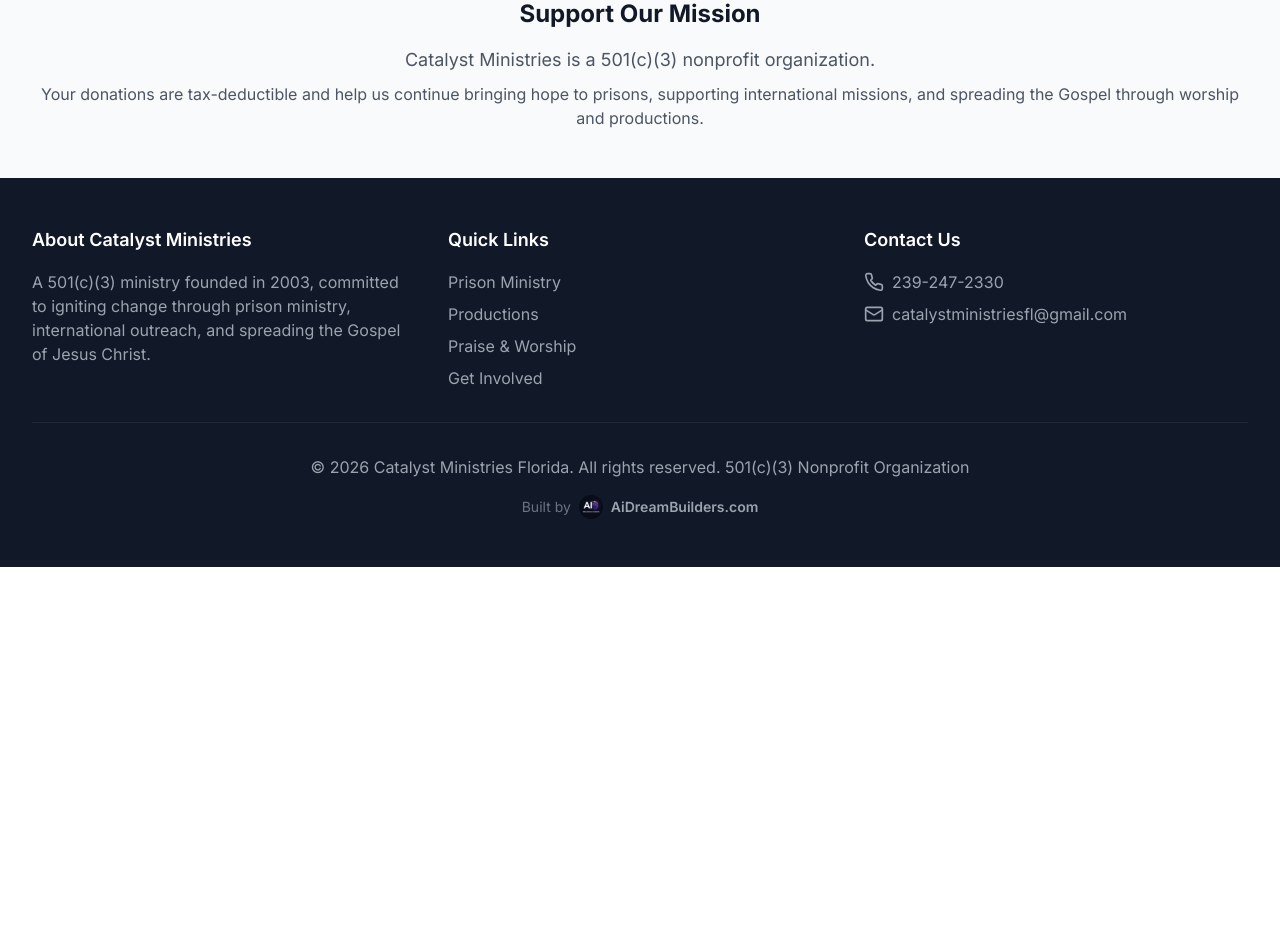
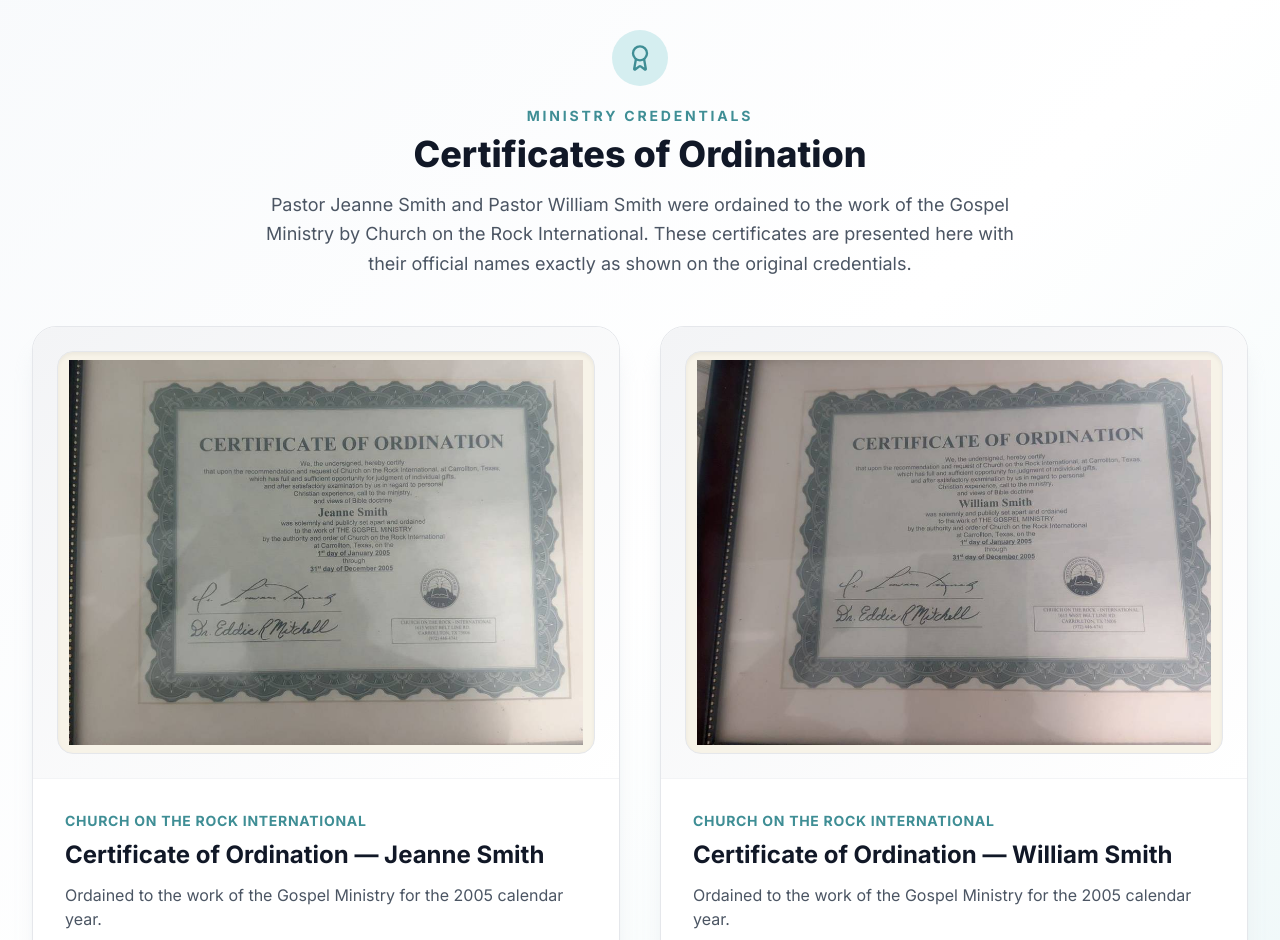
Before and after one commit to Catalyst-FL/catalystfl, a Next.js app: page /contact in a window 1280 px wide. Shown: the part 1860-2800 px from the top of the page. Before the commit the page ends 2427 px from the top, so only its background shows below. Built offline with nearby package versions, Linux system fonts and the light colour scheme; no server answers.

Commit message:
Add ordination certificates to contact page

```diff
--- a/app/contact/page.tsx
+++ b/app/contact/page.tsx
@@ -1,7 +1,8 @@
 'use client';
 
 import PageHero from '@/components/PageHero';
-import { Phone, Mail, MapPin, Send } from 'lucide-react';
+import Image from 'next/image';
+import { Phone, Mail, MapPin, Send, Award, ExternalLink } from 'lucide-react';
 import { useState } from 'react';
 import Script from 'next/script';
 
@@ -266,6 +267,121 @@
         </div>
       </div>
 
+      {/* Ministry Credentials */}
+      <section className="bg-gradient-to-br from-slate-50 via-white to-primary-50 py-20">
+        <div className="mx-auto max-w-7xl px-4 sm:px-6 lg:px-8">
+          <div className="mx-auto max-w-3xl text-center">
+            <div className="mx-auto inline-flex h-14 w-14 items-center justify-center rounded-full bg-primary-100 text-primary-700">
+              <Award className="h-7 w-7" aria-hidden="true" />
+            </div>
+            <p className="mt-5 text-sm font-bold uppercase tracking-[0.2em] text-primary-700">
+              Ministry Credentials
+            </p>
+            <h2 className="mt-2 text-3xl font-extrabold text-gray-900 sm:text-4xl">
+              Certificates of Ordination
+            </h2>
+            <p className="mt-4 text-lg leading-relaxed text-gray-600">
+              Pastor Jeanne Smith and Pastor William Smith were ordained to the work of the Gospel Ministry
+              by Church on the Rock International. These certificates are presented here with their official
+              names exactly as shown on the original credentials.
+            </p>
+          </div>
+
+          <div className="mt-12 grid gap-10 lg:grid-cols-2">
+            <article className="overflow-hidden rounded-3xl border border-gray-200 bg-white shadow-xl shadow-gray-200/60">
+              <div className="bg-gradient-to-br from-gray-100 to-white p-4 sm:p-6">
+                <a
+                  href="/images/credentials/jeanne-smith-certificate-ordination.jpg"
+                  target="_blank"
+                  rel="noopener noreferrer"
+                  className="group block"
+                  aria-label="View Jeanne Smith Certificate of Ordination full size"
+                >
+                  <div className="relative aspect-[4/3] overflow-hidden rounded-2xl border border-gray-200 bg-[#f7f3e8] shadow-inner">
+                    <Image
+                      src="/images/credentials/jeanne-smith-certificate-ordination.jpg"
+                      alt="Certificate of Ordination for Jeanne Smith from Church on the Rock International"
+                      fill
+                      className="object-contain p-2 transition-transform duration-300 group-hover:scale-[1.02]"
+                      sizes="(max-width: 1024px) 100vw, 50vw"
+                    />
+                  </div>
+                </a>
+              </div>
+              <div className="border-t border-gray-100 p-6 sm:p-8">
+                <p className="text-sm font-bold uppercase tracking-wider text-primary-700">
+                  Church on the Rock International
+                </p>
+                <h3 className="mt-2 text-2xl font-bold text-gray-900">
+                  Certificate of Ordination — Jeanne Smith
+                </h3>
+                <p className="mt-3 text-gray-600">
+                  Ordained to the work of the Gospel Ministry for the 2005 calendar year.
+                </p>
+                <a
+                  href="/images/credentials/jeanne-smith-certificate-ordination.jpg"
+                  target="_blank"
+                  rel="noopener noreferrer"
+                  className="mt-5 inline-flex items-center font-semibold text-primary-700 transition-colors hover:text-primary-900"
+                >
+                  View Full Certificate
+                  <ExternalLink className="ml-2 h-4 w-4" aria-hidden="true" />
+                </a>
+              </div>
+            </article>
+
+            <article className="overflow-hidden rounded-3xl border border-gray-200 bg-white shadow-xl shadow-gray-200/60">
+              <div className="bg-gradient-to-br from-gray-100 to-white p-4 sm:p-6">
+                <a
+                  href="/images/credentials/william-smith-certificate-ordination.jpg"
+                  target="_blank"
+                  rel="noopener noreferrer"
+                  className="group block"
+                  aria-label="View William Smith Certificate of Ordination full size"
+                >
+                  <div className="relative aspect-[4/3] overflow-hidden rounded-2xl border border-gray-200 bg-[#f7f3e8] shadow-inner">
+                    <Image
+                      src="/images/credentials/william-smith-certificate-ordination.jpg"
+                      alt="Certificate of Ordination for William Smith from Church on the Rock International"
+                      fill
+                      className="object-contain p-2 transition-transform duration-300 group-hover:scale-[1.02]"
+                      sizes="(max-width: 1024px) 100vw, 50vw"
+                    />
+                  </div>
+                </a>
+              </div>
+              <div className="border-t border-gray-100 p-6 sm:p-8">
+                <p className="text-sm font-bold uppercase tracking-wider text-primary-700">
+                  Church on the Rock International
+                </p>
+                <h3 className="mt-2 text-2xl font-bold text-gray-900">
+                  Certificate of Ordination — William Smith
+                </h3>
+                <p className="mt-3 text-gray-600">
+                  Ordained to the work of the Gospel Ministry for the 2005 calendar year.
+                </p>
+                <a
+                  href="/images/credentials/william-smith-certificate-ordination.jpg"
+                  target="_blank"
+                  rel="noopener noreferrer"
+                  className="mt-5 inline-flex items-center font-semibold text-primary-700 transition-colors hover:text-primary-900"
+                >
+                  View Full Certificate
+                  <ExternalLink className="ml-2 h-4 w-4" aria-hidden="true" />
+                </a>
+              </div>
+            </article>
+          </div>
+
+          <div className="mx-auto mt-10 max-w-3xl rounded-2xl border border-primary-100 bg-white/80 px-6 py-5 text-center shadow-sm backdrop-blur">
+            <p className="text-sm leading-relaxed text-gray-600">
+              The certificate wording states that each was publicly set apart and ordained to the work of
+              <span className="font-semibold text-gray-900"> the Gospel Ministry</span>.
+            </p>
+          </div>
+        </div>
+      </section>
+
       {/* 501(c)(3) Information */}
       <div className="bg-gray-50 py-12">
         <div className="mx-auto max-w-7xl px-4 sm:px-6 lg:px-8">
```
